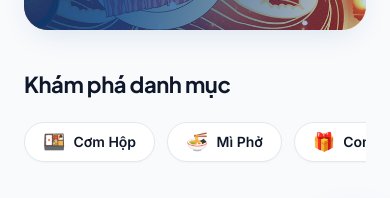
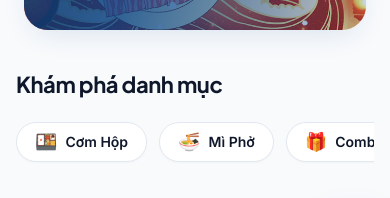
Before and after one commit to DuTiHeo/NEUFOOD, a React (Vite) app in the folder frontend/: page / in a window 390 px wide. Shown: the part 496-694 px from the top of the page. Built offline with nearby package versions, Linux system fonts and the light colour scheme; no server answers.

Commit message:
style(ui): cải thiện giao diện thích ứng trên nhiều màn hình

```diff
--- a/frontend/src/styles/index.css
+++ b/frontend/src/styles/index.css
@@ -61,6 +61,8 @@ html {
     -webkit-font-smoothing: antialiased;
     -moz-osx-font-smoothing: grayscale;
     min-height: 100%;
+    width: 100%;
+    overflow-x: clip;
 }
 
 body {
@@ -70,6 +72,28 @@ body {
     font-family: var(--font-body);
     background: none;
     background-color: var(--color-page);
+    width: 100%;
+    overflow-x: clip;
+}
+
+#root {
+    min-height: 100vh;
+    min-height: 100dvh;
+}
+
+img,
+video,
+canvas,
+svg {
+    max-width: 100%;
+}
+
+button,
+a,
+input,
+select,
+textarea {
+    -webkit-tap-highlight-color: transparent;
 }
 
 body.page-background {
@@ -266,3 +290,30 @@ body.page-background {
         transition-duration: 0.01ms !important;
     }
 }
+
+/* Shared small-screen safeguards for customer, staff, manager, and admin pages. */
+@media (max-width: 767px) {
+    body.page-background {
+        background-attachment: scroll;
+    }
+
+    body.has-bottom-nav {
+        padding-bottom: calc(4.75rem + env(safe-area-inset-bottom, 0px));
+    }
+
+    .wrap {
+        padding-left: clamp(1rem, 4vw, 1.5rem);
+        padding-right: clamp(1rem, 4vw, 1.5rem);
+    }
+
+    :where(input, select, textarea) {
+        font-size: max(16px, 1em);
+    }
+}
+
+@media (max-width: 380px) {
+    .wrap {
+        padding-left: 0.875rem;
+        padding-right: 0.875rem;
+    }
+}
```
